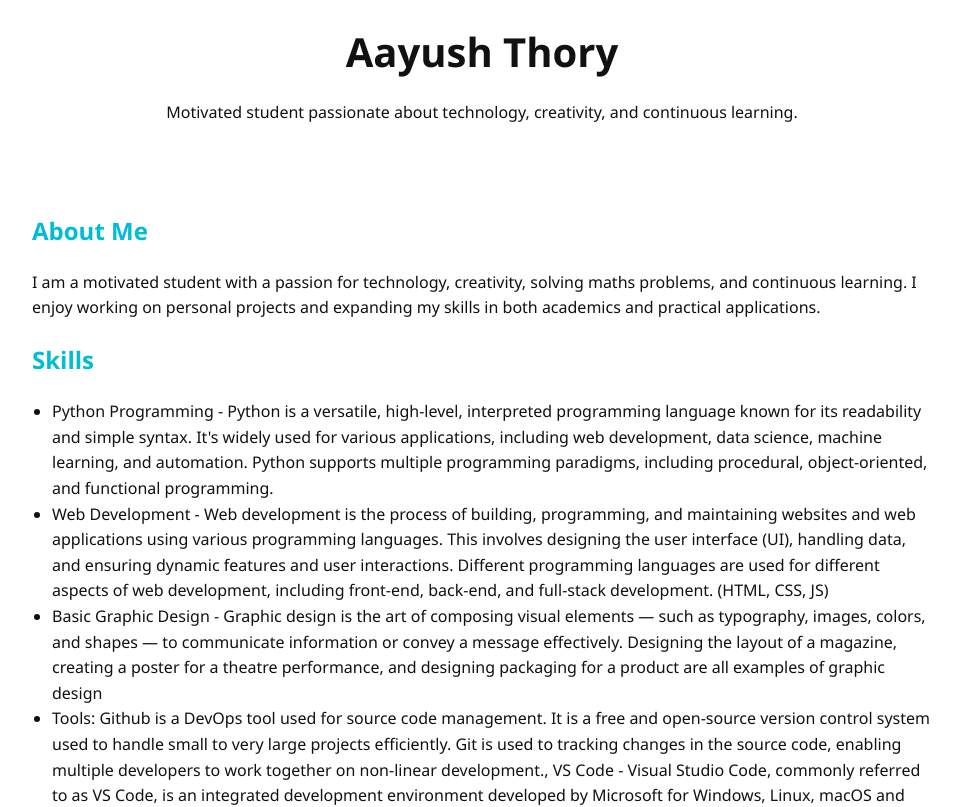
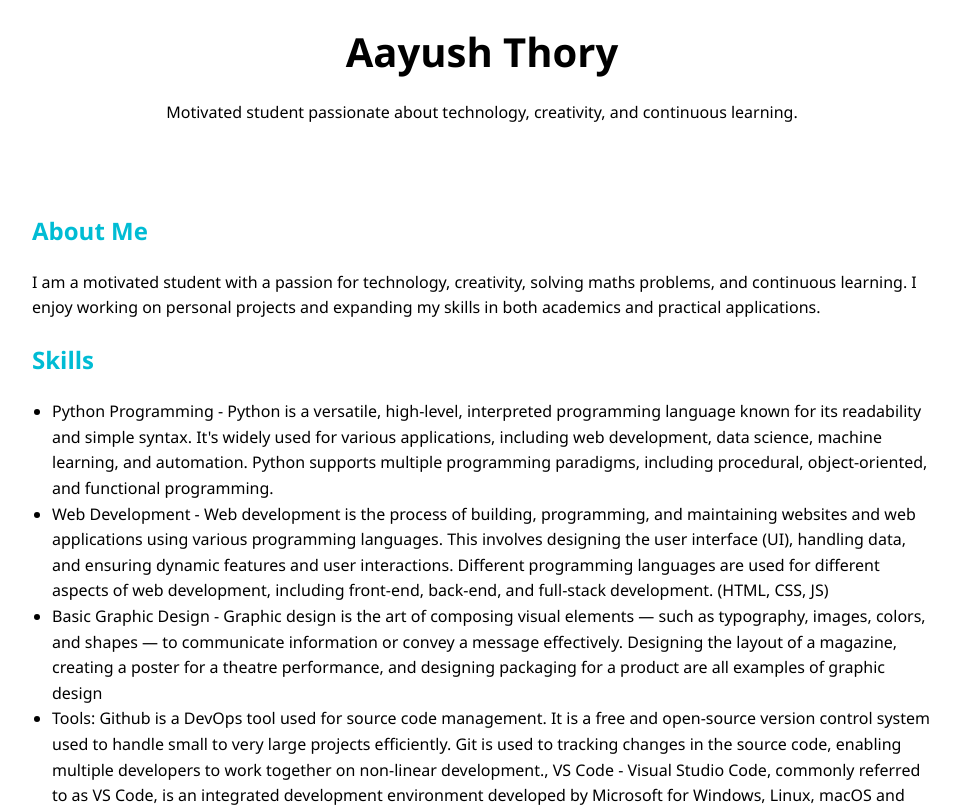
Before and after one commit to AayushJaat0403/Aayush-Jaat-Protfolio, a plain HTML site: page index.html in a window 1280 px wide. Shown: the top 807 px of the page, without its empty margins (158-1118 px from the left). Drawn offline with Linux system fonts and the light colour scheme.

Commit message:
Change text color from dark to black

```diff
--- a/index.html
+++ b/index.html
@@ -9,7 +9,7 @@
       margin: 0;
       font-family: 'Segoe UI', Tahoma, Geneva, Verdana, sans-serif;
       background-color: #ffffff;
-      color: #111111;
+      color: #000000;
       line-height: 1.6;
     }
     header {
```
